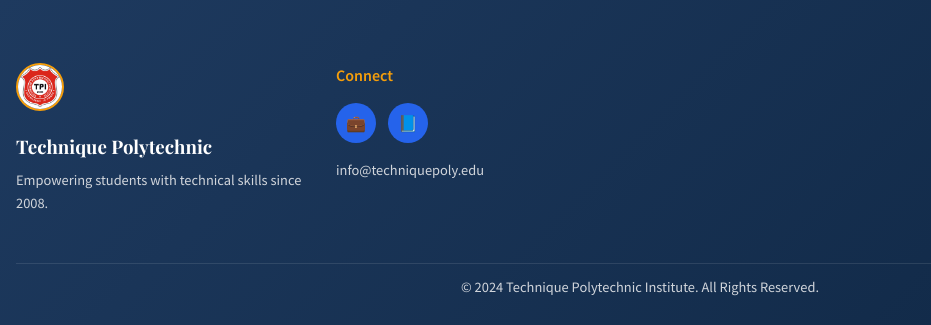
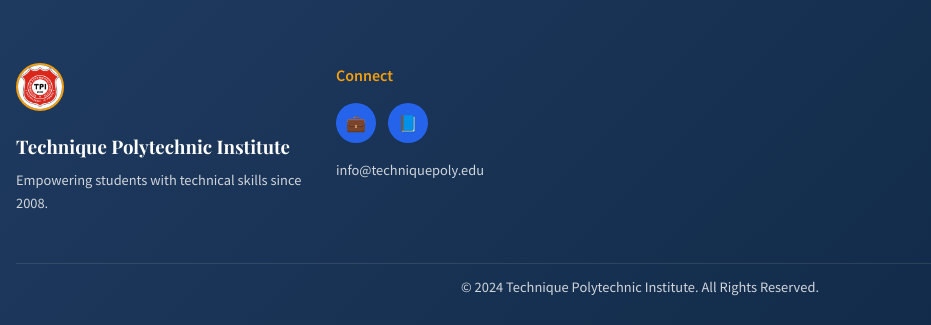
Before and after one commit to PrantoTech/E_campus, a Django app: page / in a window 1280 px wide. Shown: the part 5972-6297 px from the top of the page, without its empty margins (0-931 px from the left). Run offline with Django 5.2, Linux system fonts and the light colour scheme.

Commit message:
modified

```diff
--- a/templates/home_footer.html
+++ b/templates/home_footer.html
@@ -5,7 +5,7 @@
                     <div class="footer-col">
                         <div class="footer-brand">
                             <img src="{% static 'images\logo.jpeg' %}" class="footer-logo">
-                            <h3>Technique Polytechnic</h3>
+                            <h3>Technique Polytechnic Institute</h3>
                         </div>
                         <p>Empowering students with technical skills since 2008.</p>
                     </div>
--- a/templates/index.html
+++ b/templates/index.html
@@ -70,6 +70,7 @@
         </nav>
 
         <!--Hero Section-->
+        <main>
         <section id="home" class="hero-section">
             <div class="hero-bg">
                 <div class="banner-slide">
@@ -423,6 +424,7 @@
                 </div>
             </div>
         </section>
+        </main>
 
         <!-- Include Footer -->
         {% include "home_footer.html" %}
```
Also changed, not shown: db.sqlite3.
